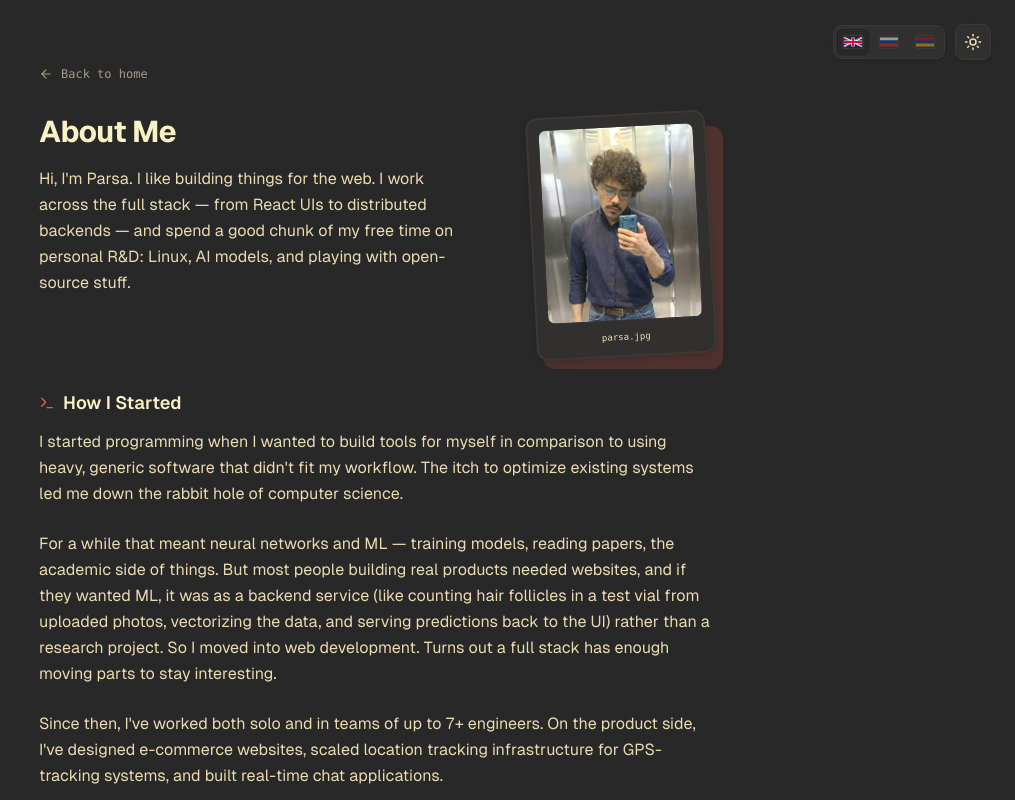
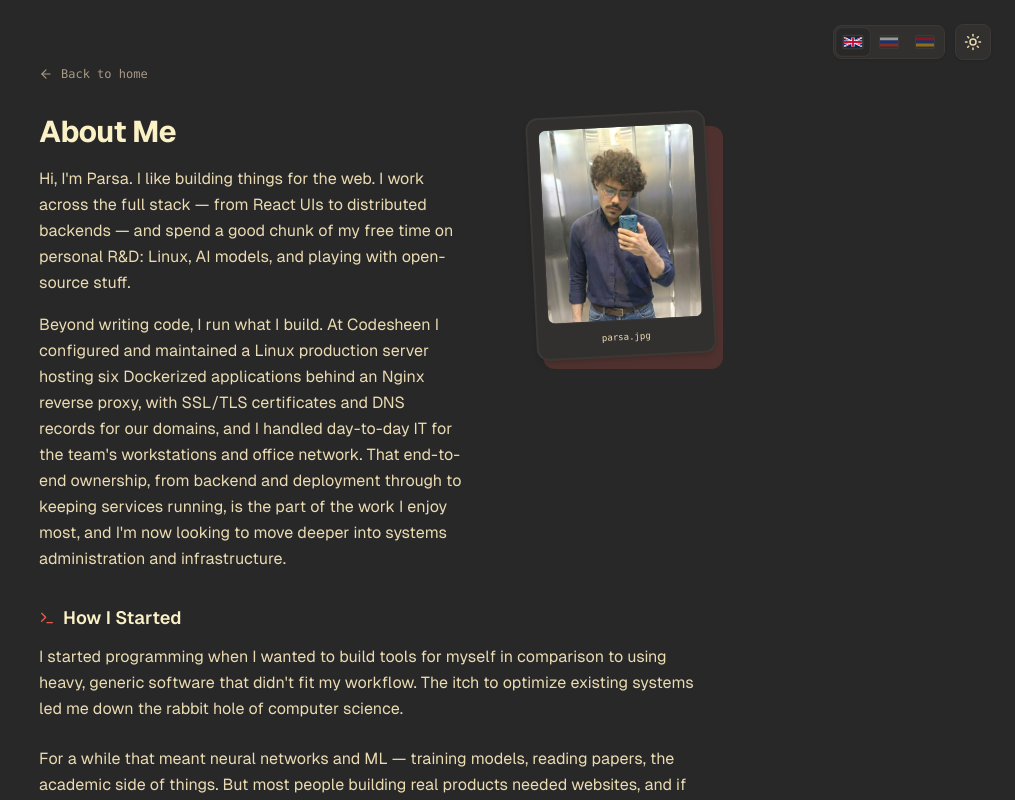
Before and after one commit to parsany/c, a Next.js app: page /about in a window 1280 px wide. Shown: the top 800 px of the page, without its empty margins (265-1280 px from the left). Built offline with nearby package versions, Linux system fonts and the light colour scheme.

Commit message:
about changes

```diff
--- a/components/AboutClient.tsx
+++ b/components/AboutClient.tsx
@@ -26,6 +26,9 @@ export default function AboutClient() {
           </header>
           <p className="text-theme-secondary text-sm md:text-base leading-relaxed">
             {t.about.pageIntro}
+          </p>
+          <p className="text-theme-secondary text-sm md:text-base leading-relaxed">
+            {t.about.previewTextInfrastructure}
           </p>
         </div>
 
--- a/components/AboutSection.tsx
+++ b/components/AboutSection.tsx
@@ -16,6 +16,9 @@ export default function AboutSection() {
           {t.about.previewText1}
         </p>
         <p>
+          {t.about.previewTextInfrastructure}
+        </p>
+        <p>
           {t.about.previewText2}
         </p>
         <div className="pt-2">
--- a/translations/am.ts
+++ b/translations/am.ts
@@ -56,6 +56,8 @@ export const am = {
     title: "Իմ մասին",
     previewText1:
       "Ես ստեղծում եմ վեբ նախագծեր: Պրոդուկտների մշակման ոլորտում ստեղծել եմ իրական ժամանակի չաթի համակարգեր, ուղևորությունների պատվիրման հավելվածներ և էլեկտրոնային առևտրի հարթակներ: Ազատ ժամանակ ուսումնասիրում եմ Linux, աշխատում PyTorch մոդելների հետ և զբաղվում open-source գործիքներով:",
+    previewTextInfrastructure:
+      "Բացի կոդ գրելուց, ես ինքս եմ սպասարկում և աշխատեցնում այն, ինչ ստեղծում եմ: Codesheen-ում կարգավորել և սպասարկել եմ Linux production սերվեր, որտեղ տեղակայված էին վեց Docker հավելվածներ Nginx reverse proxy-ի ետևում՝ SSL/TLS սերտիֆիկատներով և DNS գրառումներով մեր դոմեյնների համար, ինչպես նաև կարգավորել եմ թիմի համակարգիչների և գրասենյակային ցանցի ամենօրյա IT հարցերը: Այս ամբողջական պատասխանատվությունը՝ բեքենդից ու տեղակայումից մինչև ծառայությունների կայուն աշխատանքի ապահովումը, աշխատանքի այն մասն է, որն ինձ ամենաշատն է դուր գալիս, և այժմ ձգտում եմ ավելի խորանալ համակարգային ադմինիստրավորման և ենթակառուցվածքների (infrastructure) մեջ:",
     previewText2:
       "Գրում եմ TypeScript-ով, նախընտրում եմ պարզ և ճիշտ աշխատող լուծումներ, և սիրում եմ նախագծեր, որտեղ կոդը անմիջականորեն ազդում է օգտատիրոջ փորձառության վրա:",
     moreAboutMe: "Ավելին իմ մասին",
--- a/translations/en.ts
+++ b/translations/en.ts
@@ -56,6 +56,8 @@ export const en = {
     title: "About Me",
     previewText1:
       "I build things for the web. On the product side, I've shipped real-time chat systems, ride-sharing applications, and e-commerce platforms. On the side, I tinker with Linux, writing PyTorch models, and open-source tooling — mostly because I find them interesting.",
+    previewTextInfrastructure:
+      "Beyond writing code, I run what I build. At Codesheen I configured and maintained a Linux production server hosting six Dockerized applications behind an Nginx reverse proxy, with SSL/TLS certificates and DNS records for our domains, and I handled day-to-day IT for the team's workstations and office network. That end-to-end ownership, from backend and deployment through to keeping services running, is the part of the work I enjoy most, and I'm now looking to move deeper into systems administration and infrastructure.",
     previewText2:
       "I write TypeScript, prefer boring and correct over clever and broken, and I like working on projects where the code directly affects how something feels to use.",
     moreAboutMe: "More about me",
--- a/translations/ru.ts
+++ b/translations/ru.ts
@@ -56,6 +56,8 @@ export const ru = {
     title: "Обо мне",
     previewText1:
       "Я создаю продукты для веба. В коммерческой разработке я создавал системы чатов реального времени, сервисы для заказа поездок и платформы электронной коммерции. В свободное время исследую Linux, обучаю модели на PyTorch и участвую в open-source проектах.",
+    previewTextInfrastructure:
+      "Помимо написания кода, я сам разворачиваю и поддерживаю то, что создаю. В Codesheen я настроил и администрировал рабочий Linux-сервер, на котором работало шесть Docker-приложений за обратным прокси Nginx, настроил SSL/TLS-сертификаты и DNS-записи для наших доменов, а также занимался повседневной IT-поддержкой рабочих станций и офисной сети команды. Сквозная ответственность — от бэкенда и деплоя до обеспечения стабильной работы сервисов — это та часть работы, которая мне нравится больше всего, и сейчас я стремлюсь глубже развиваться в направлении системного администрирования и инфраструктуры.",
     previewText2:
       "Пишу на TypeScript, предпочитаю простые и надежные решения сложным и хрупким, и люблю проекты, где инженерные решения напрямую определяют удобство продукта для пользователя.",
     moreAboutMe: "Подробнее обо мне",
```
